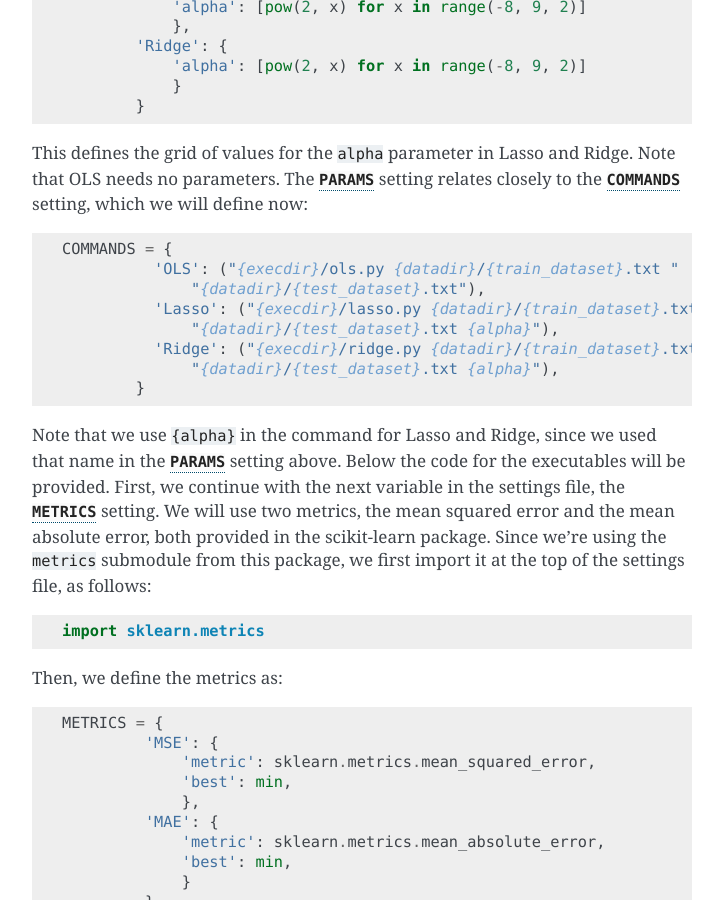
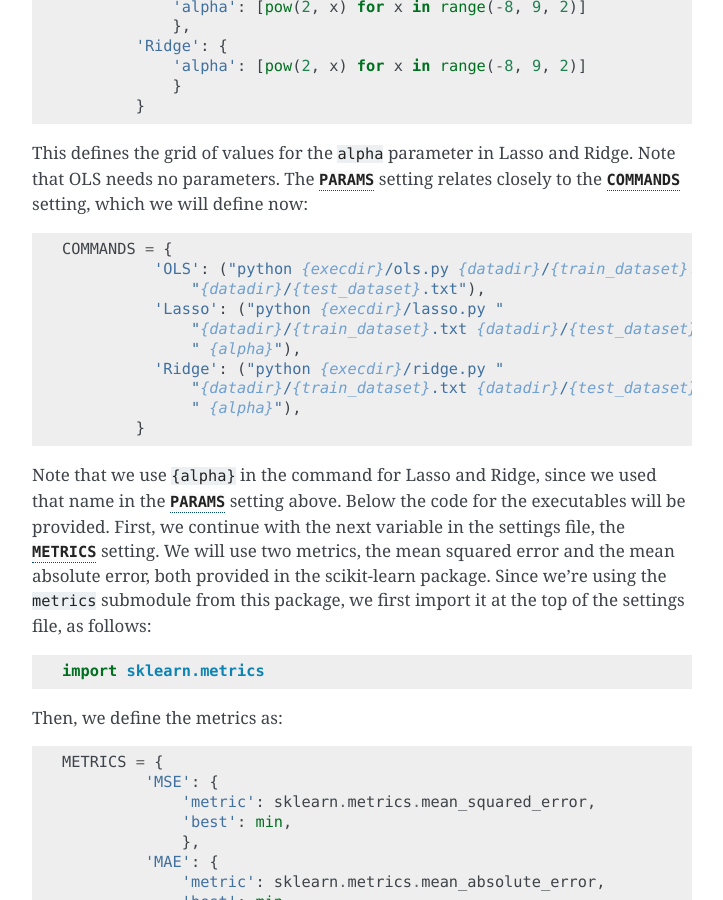
Before and after one commit to GjjvdBurg/abed, a Sphinx documentation site: the page built from docs/usage/example.rst, in a window 1280 px wide and 900 px high, scrolled down 2087 px. Shown: the whole window, without its empty margins (388-1111 px from the left). Built offline with Sphinx 7.4.7, drawn with Linux system fonts in a browser that asks for light colours.

Commit message:
Fix commands in Python example

```diff
--- a/docs/usage/example.rst
+++ b/docs/usage/example.rst
@@ -100,12 +100,14 @@ Ridge. Note that OLS needs no parameters. The :setting:`PARAMS` setting
 relates closely to the :setting:`COMMANDS` setting, which we will define now::
 
     COMMANDS = {
-              'OLS': ("{execdir}/ols.py {datadir}/{train_dataset}.txt "
+              'OLS': ("python {execdir}/ols.py {datadir}/{train_dataset}.txt "
                   "{datadir}/{test_dataset}.txt"),
-              'Lasso': ("{execdir}/lasso.py {datadir}/{train_dataset}.txt "
-                  "{datadir}/{test_dataset}.txt {alpha}"),
-              'Ridge': ("{execdir}/ridge.py {datadir}/{train_dataset}.txt "
-                  "{datadir}/{test_dataset}.txt {alpha}"),
+              'Lasso': ("python {execdir}/lasso.py "
+                  "{datadir}/{train_dataset}.txt {datadir}/{test_dataset}.txt"
+                  " {alpha}"),
+              'Ridge': ("python {execdir}/ridge.py "
+                  "{datadir}/{train_dataset}.txt {datadir}/{test_dataset}.txt"
+                  " {alpha}"),
             }
 
 Note that we use ``{alpha}`` in the command for Lasso and Ridge, since we used
```
